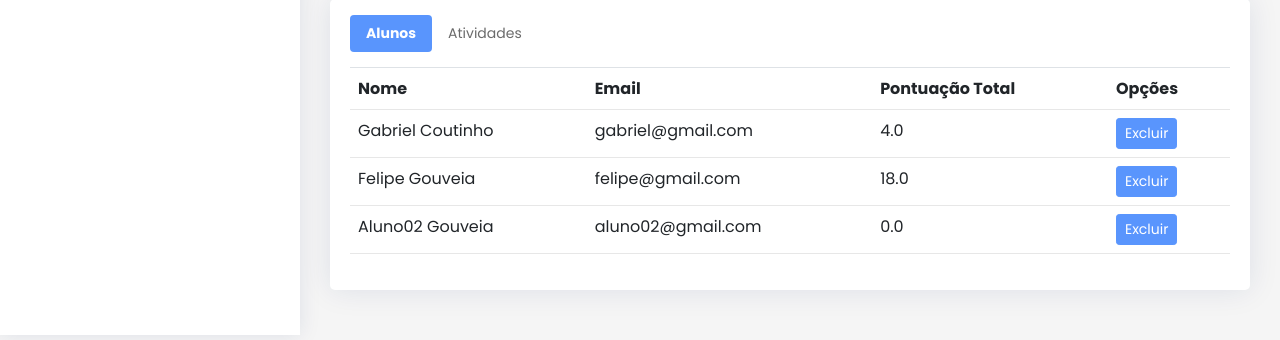
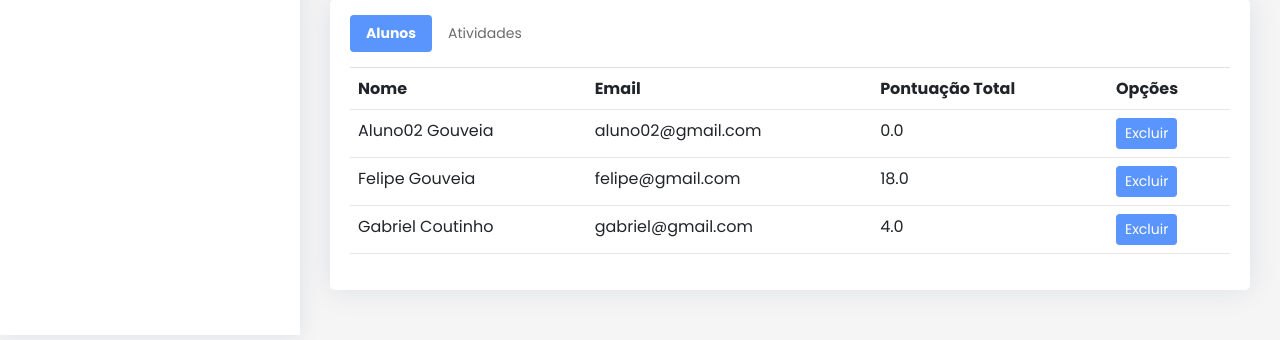
Before and after one commit to MarceloGouveia77/gamefic, a Django app: page /turma/1/ in a window 1280 px wide. Shown: the part 465-805 px from the top of the page. Run offline with Django 3.2, Linux system fonts and the light colour scheme; a user stored in the database is signed in; data comes from the database, SQL or seed files in the repository; both versions use the stored data as it was after the commit; some libraries are stand-ins or nearby versions.

Commit message:
ordenação

```diff
--- a/core/templates/core/turmas/detalhe.html
+++ b/core/templates/core/turmas/detalhe.html
@@ -59,7 +59,7 @@
                         {% if alunos_turma %}
                         <div class="row">
                             <div class="col-12">
-                                <table class="table">
+                                <table class="table" id="alunos-table">
                                     <div class="thead">
                                         <th>Nome</th>
                                         <th>Email</th>
--- a/core/views.py
+++ b/core/views.py
@@ -175,7 +175,7 @@ def detalhe_turma(request, pk):
     data = {
         'pagina': 'Minhas Turmas',
         'turma': turma,
-        'alunos_turma': AlunosTurma.objects.filter(turma=turma),
+        'alunos_turma': AlunosTurma.objects.filter(turma=turma).order_by('aluno__nome'),
         'professores': ProfessoresTurma.objects.filter(turma=turma),
         'atividades': Atividade.objects.filter(turma=turma)
     }
```
Also changed, not shown: db.sqlite3.
